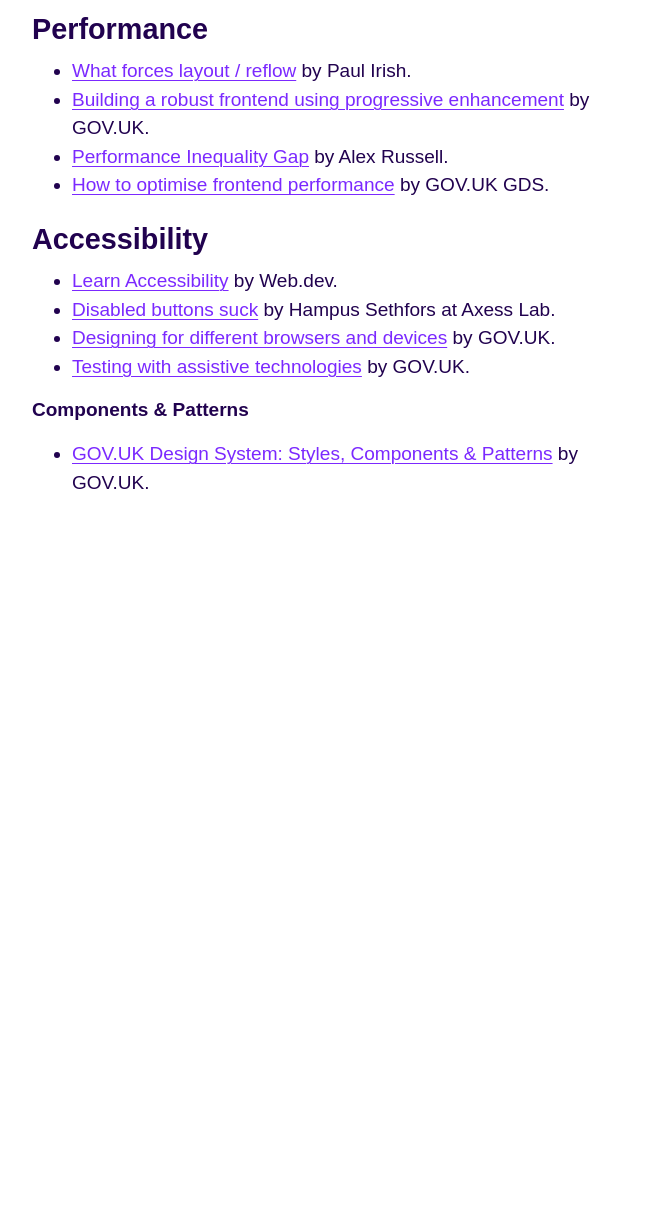
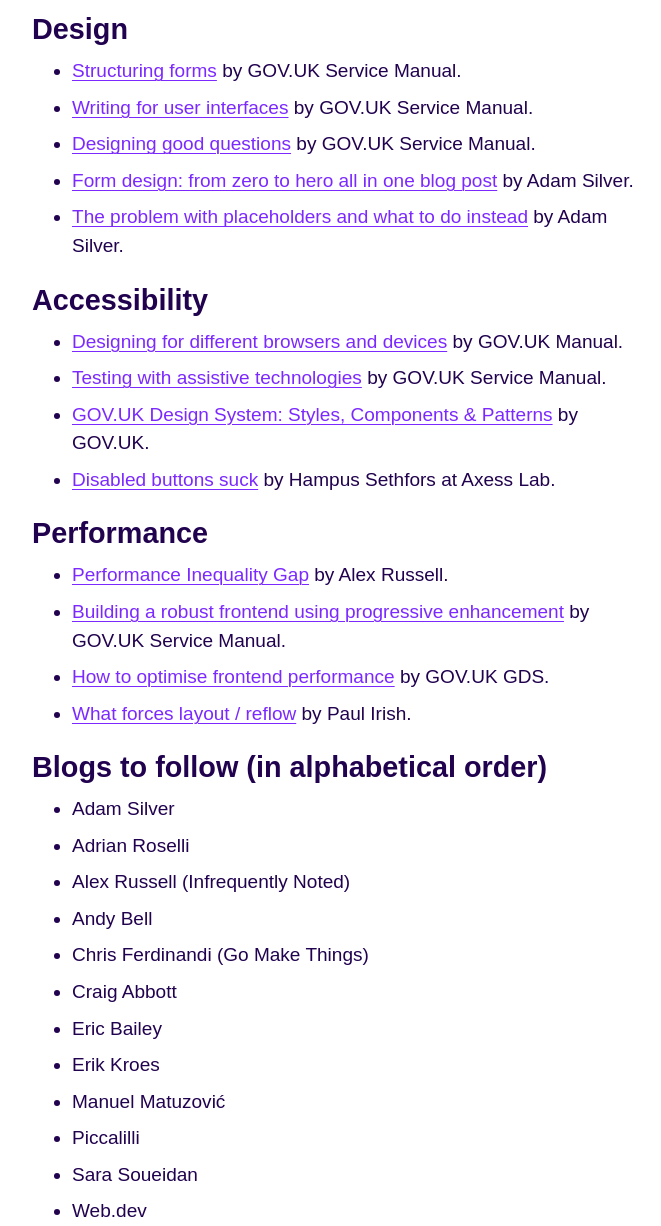
Before and after one commit to santicros/santicros.github.io, an Eleventy site: page src/links.md in a window 1280 px wide. Shown: the part 194-1420 px from the top of the page, without its empty margins (307-968 px from the left). Before the commit the page ends 800 px from the top, so only its background shows below. Built offline with nearby package versions, Linux system fonts and the light colour scheme; Eleventy itself is replaced by a stand-in of ours; files that its build step writes are made by us from their sources.

Commit message:
Links updates

```diff
--- a/src/links.md
+++ b/src/links.md
@@ -2,22 +2,49 @@
 layout: layouts/default.njk
 ---
 
+<style>
+    .cv ul li:not(:first-child) {
+       margin-top: 0.5rem;
+    }
+</style>
+<div class="cv">
+
 # Links
+
+## Design
+
+- [Structuring forms](https://www.gov.uk/service-manual/design/form-structure) by GOV.UK Service Manual.
+- [Writing for user interfaces](https://www.gov.uk/service-manual/design/writing-for-user-interfaces) by GOV.UK Service Manual.
+- [Designing good questions](https://www.gov.uk/service-manual/design/designing-good-questions) by GOV.UK Service Manual.
+- [Form design: from zero to hero all in one blog post](https://adamsilver.io/blog/form-design-from-zero-to-hero-all-in-one-blog-post/) by Adam Silver.
+- [The problem with placeholders and what to do instead](https://adamsilver.io/blog/the-problem-with-placeholders-and-what-to-do-instead/) by Adam Silver.
+
+## Accessibility
+
+- [Designing for different browsers and devices](https://www.gov.uk/service-manual/technology/designing-for-different-browsers-and-devices) by GOV.UK Manual.
+- [Testing with assistive technologies](https://www.gov.uk/service-manual/technology/testing-with-assistive-technologies) by GOV.UK Service Manual.
+- [GOV.UK Design System: Styles, Components & Patterns](https://design-system.service.gov.uk/get-started/) by GOV.UK.
+- [Disabled buttons suck](https://axesslab.com/disabled-buttons-suck/) by Hampus Sethfors at Axess Lab.
 
 ## Performance
 
+- [Performance Inequality Gap](https://infrequently.org/series/performance-inequality/) by Alex Russell.
+- [Building a robust frontend using progressive enhancement](https://www.gov.uk/service-manual/technology/using-progressive-enhancement) by GOV.UK Service Manual.
+- [How to optimise frontend performance](https://gds-way.digital.cabinet-office.gov.uk/standards/optimise-frontend-perf.html#how-to-optimise-frontend-performance) by GOV.UK GDS.
 - [What forces layout / reflow](https://gist.github.com/paulirish/5d52fb081b3570c81e3a) by Paul Irish.
-- [Building a robust frontend using progressive enhancement](https://www.gov.uk/service-manual/technology/using-progressive-enhancement) by GOV.UK.
-- [Performance Inequality Gap](https://infrequently.org/series/performance-inequality/) by Alex Russell.
-- [How to optimise frontend performance](https://gds-way.digital.cabinet-office.gov.uk/standards/optimise-frontend-perf.html#how-to-optimise-frontend-performance) by GOV.UK GDS.
 
-## Accessibility
+## Blogs to follow (in alphabetical order)
 
-- [Learn Accessibility](https://web.dev/learn/accessibility/) by Web.dev.
-- [Disabled buttons suck](https://axesslab.com/disabled-buttons-suck/) by Hampus Sethfors at Axess Lab.
-- [Designing for different browsers and devices](https://www.gov.uk/service-manual/technology/designing-for-different-browsers-and-devices) by GOV.UK.
-- [Testing with assistive technologies](https://www.gov.uk/service-manual/technology/testing-with-assistive-technologies) by GOV.UK.
-
-### Components & Patterns
-
-- [GOV.UK Design System: Styles, Components & Patterns](https://design-system.service.gov.uk/get-started/) by GOV.UK.
+- Adam Silver
+- Adrian Roselli
+- Alex Russell (Infrequently Noted)
+- Andy Bell
+- Chris Ferdinandi (Go Make Things)
+- Craig Abbott
+- Eric Bailey
+- Erik Kroes
+- Manuel Matuzović
+- Piccalilli
+- Sara Soueidan
+- Web.dev
+<div>
```
